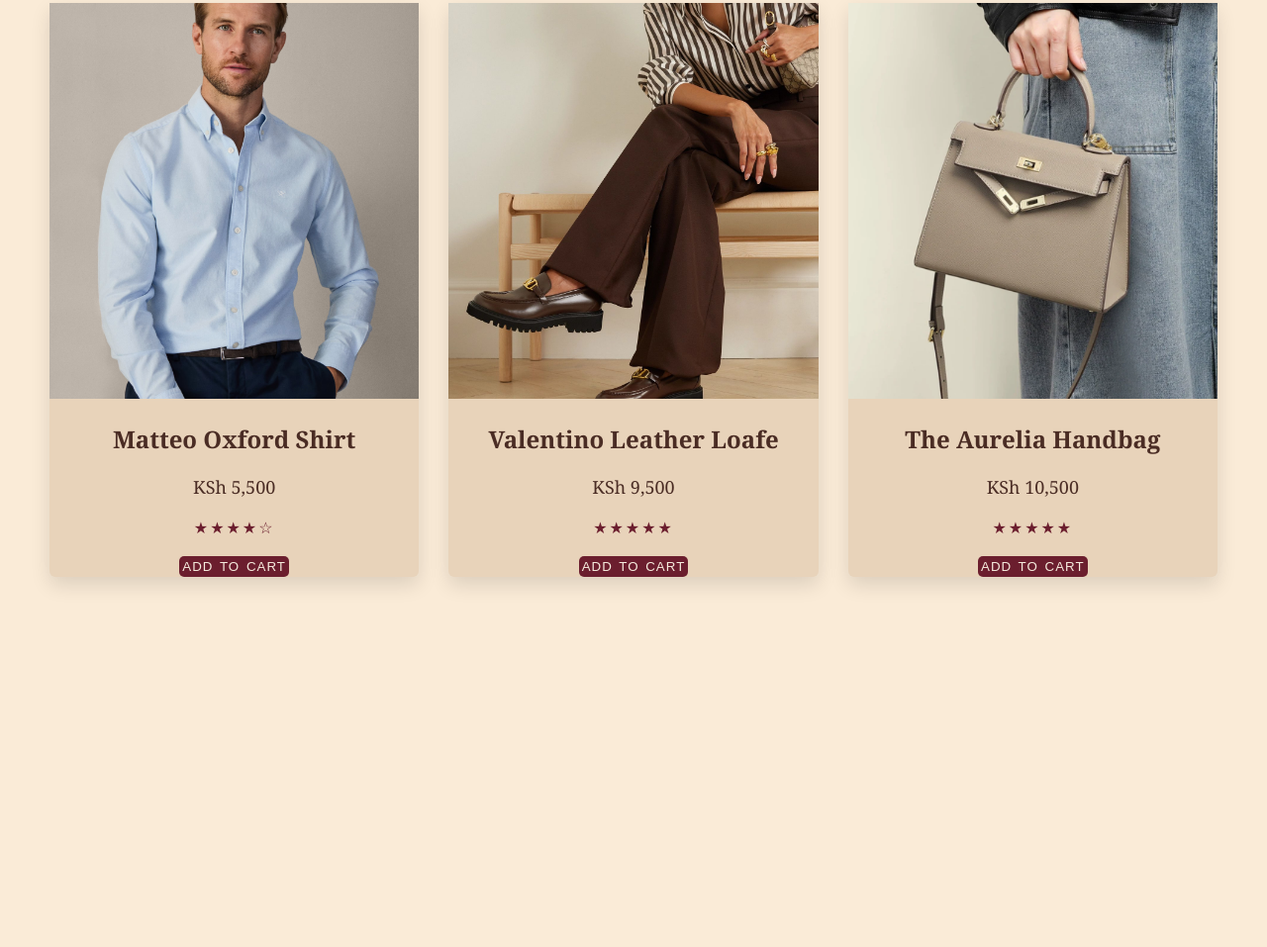
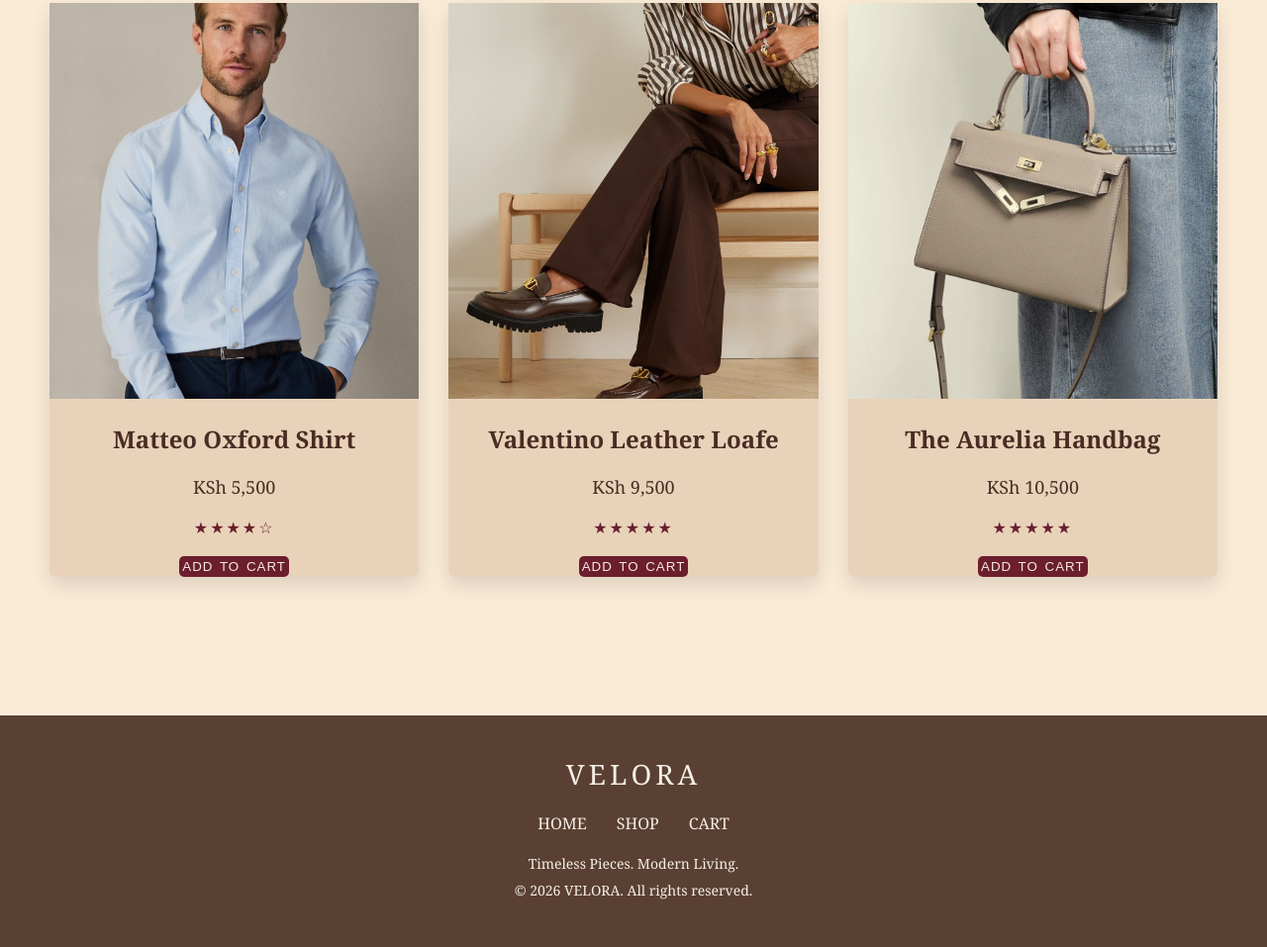
Before and after one commit to sabihaalalji/velora--project, a plain HTML site: page index.html in a window 1280 px wide. Shown: the part 1835-2792 px from the top of the page at 99% size. Before the commit the page ends 2498 px from the top, so only its background shows below. Drawn offline with Linux system fonts and the light colour scheme.

Commit message:
Add my footer and functional navbar

```diff
--- a/index.html
+++ b/index.html
@@ -9,18 +9,15 @@
   <body>
 
     <nav>
-      <ul>
-        <li class="logo">VELORA</li>
-        <li><a href="#">NEW</a></li>
-        <li><a href="#">WOMEN</a></li>
-        <li><a href="#">MEN</a></li>
-        <li><a href="#">COLLECTIONS</a></li>
-        <li><a href="#">LOOKBOOK</a></li>
-        <li><a href="#cart-sidebar">CART</a></li>
-      </ul>
-    </nav>
+  <ul>
+    <li class="logo"><a href="index.html">VELORA</a></li>
+    <li><a href="#home">HOME</a></li>
+    <li><a href="#shop">SHOP</a></li>
+    <li><a href="#cart-sidebar">CART</a></li>
+  </ul>
+</nav>
 
-    <section class="Hero">
+    <section id="home" class="Hero">
       <div class="text">
         <p class="edit">THE VELORA EDIT</p>
         <h1 class="h1">Timeless Pieces. Modern Living.</h1>
@@ -35,7 +32,7 @@
         />
       </div>
     </section>
-    <section class="featured">
+    <section id="shop" class="featured">
       <h1>THE VELORA COLLECTION</h1>
       <p>Timeless pieces, selected for every occasion.</p>
       <div class="filters">
@@ -121,6 +118,7 @@
           <p class="prices">KSh 10,500</p>
           <p class="rating">★★★★★</p>
           <button>ADD TO CART</button>
+
         </div>
       </div>
       <div id="siena-modal">
@@ -150,6 +148,18 @@
   <button>CHECKOUT</button>
   <a href="#">× Close</a>
 </div>
+<footer>
+  <div class="footer-logo">VELORA</div>
+
+  <div class="footer-links">
+    <a href="#home">HOME</a>
+    <a href="#shop">SHOP</a>
+    <a href="#cart-sidebar">CART</a>
+  </div>
+
+  <p>Timeless Pieces. Modern Living.</p>
+  <p>© 2026 VELORA. All rights reserved.</p>
+</footer>
 
 </body>
 </html>
--- a/style.css
+++ b/style.css
@@ -248,4 +248,39 @@
     box-shadow: none;
     break-inside: avoid;
   }
+}footer {
+  background-color: #5A4032;
+  color: #F5EFE6;
+  text-align: center;
+  padding: 40px 20px;
+  margin-top: 60px;
 }
+
+.footer-logo {
+  font-family: Georgia, serif;
+  font-size: 28px;
+  letter-spacing: 4px;
+  margin-bottom: 20px;
+}
+
+.footer-links {
+  display: flex;
+  justify-content: center;
+  gap: 30px;
+  margin-bottom: 20px;
+}
+
+.footer-links a {
+  color: #F5EFE6;
+  text-decoration: none;
+  font-family: Georgia, serif;
+}
+
+.footer-links a:hover {
+  color: #D8B7A4;
+}
+
+footer p {
+  font-size: 14px;
+  margin: 8px 0;
+}
```
